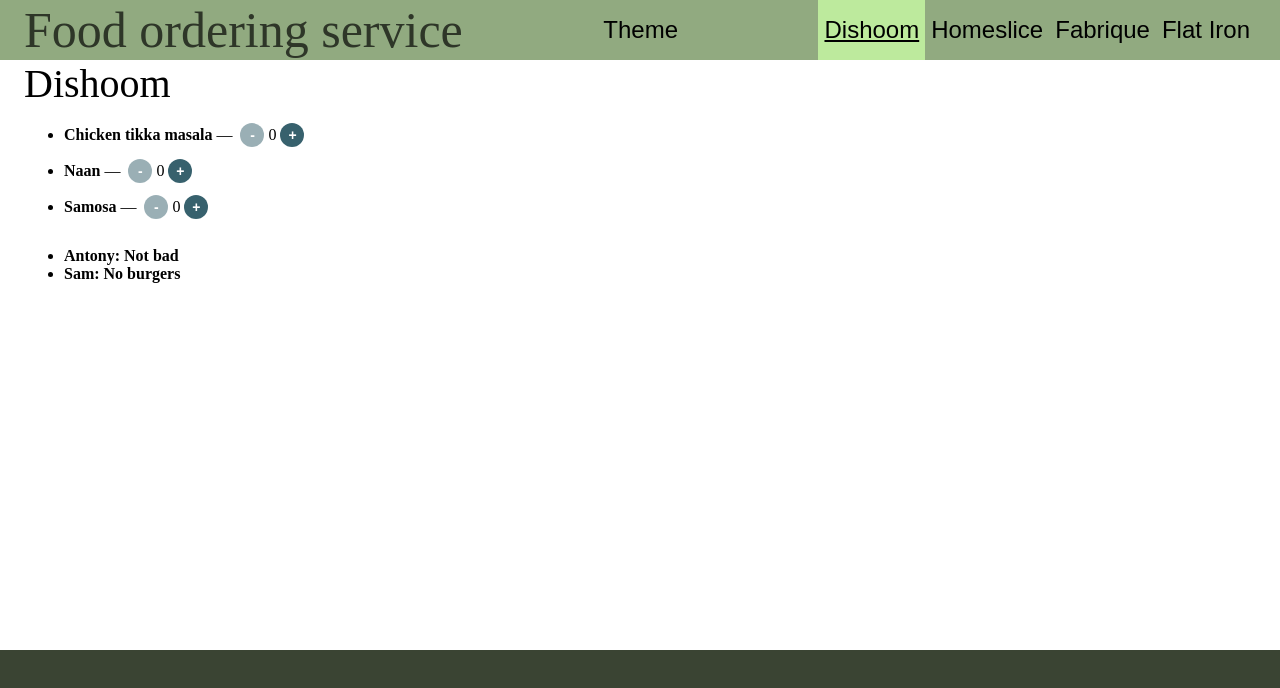
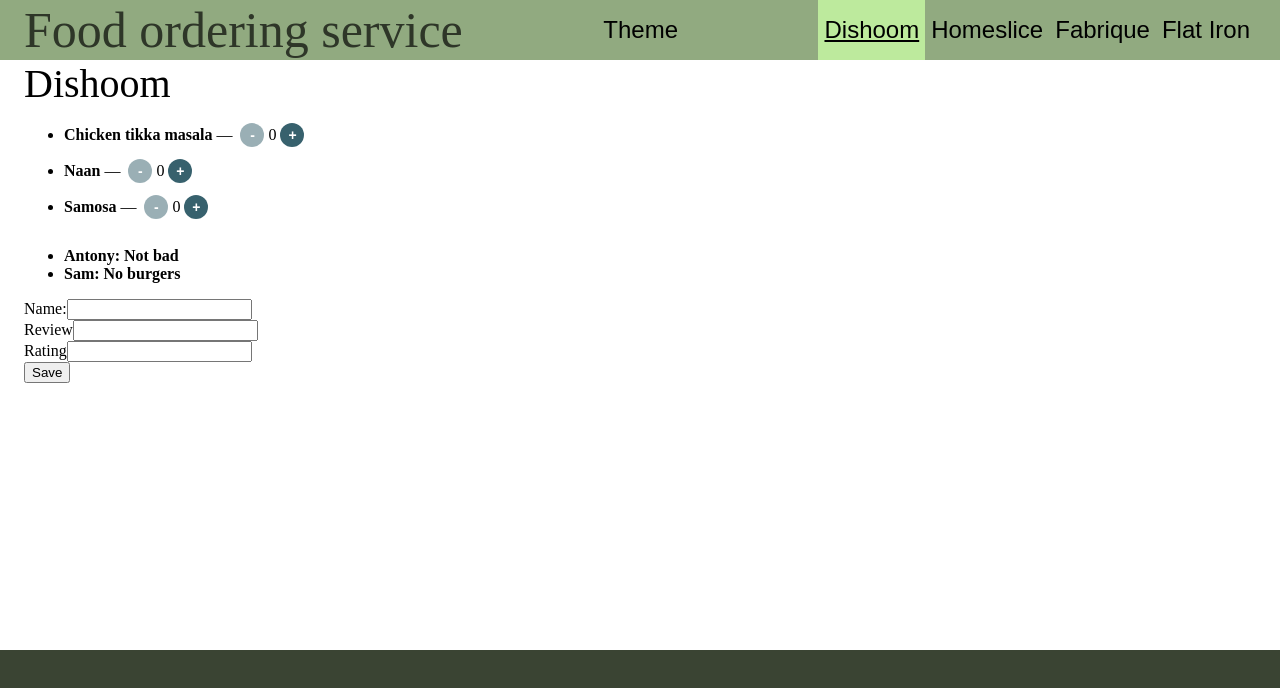
Before and after one commit to Ilona019/Restaurants-React2023, a React (Vite) app: page / in a window 1280 px wide. Shown: the top 688 px of the page. Built offline with nearby package versions, Linux system fonts and the light colour scheme.

Commit message:
add component review form

```diff
--- a/src/component/Restaurant/component.jsx
+++ b/src/component/Restaurant/component.jsx
@@ -1,6 +1,7 @@
 import { Title } from '../Title/component';
 import { Menu } from '../Menu/component';
 import { Reviews } from '../Reviews/component';
+import { ReviwForm } from '../ReviewForm/component';
 import styles from './styles.module.css';
 
 export const Restaurant = ({ restaurant, className }) => {
@@ -9,6 +10,7 @@
             <Title name={restaurant.name} type='secondary'/>
             <Menu menu={restaurant.menu} />
             <Reviews reviews={restaurant.reviews} />
+            <ReviwForm/>
         </div>
     );
 };
--- /dev/null
+++ b/src/component/ReviewForm/component.jsx
@@ -0,0 +1,55 @@
+import { useReducer } from 'react';
+
+const DEFAULT_VALUE = {
+  name: '',
+  review: '',
+  rating: '',
+};
+
+const reducer = (state, action) => {
+  switch (action?.type) {
+    case 'setName':
+      return { ...DEFAULT_VALUE, name: action.payload };
+    case 'setReview':
+      return { ...state, review: action.payload };
+    case 'setRating':
+      return { ...state, rating: action.payload };
+    case 'reset':
+        console.log({   ...DEFAULT_VALUE});
+      return { ...DEFAULT_VALUE };
+    default:
+      return state;
+  }
+};
+
+export const ReviwForm = () => {
+  const [formValue, dispatch] = useReducer(reducer, DEFAULT_VALUE);
+
+  return (
+    <div>
+      <div>
+        <span>Name:</span>
+        <input value={formValue.name} onChange={(event) => dispatch({ type: 'setName', payload: event.target.value})} />
+      </div>
+      <div>
+        <span>Review</span>
+        <input
+          value={formValue.review}
+          onChange={(event) => {
+            dispatch({ type: 'setReview', payload: event.target.value });
+          }}
+        />
+      </div>
+      <div>
+        <span>Rating</span>
+        <input
+          value={formValue.rating}
+          onChange={(event) => {
+            dispatch({ type: 'setRating', payload: event.target.value });
+          }}
+        />
+      </div>
+      <button onClick={() => dispatch({ type: 'reset' })}>Save</button>
+    </div>
+  );
+};
```
